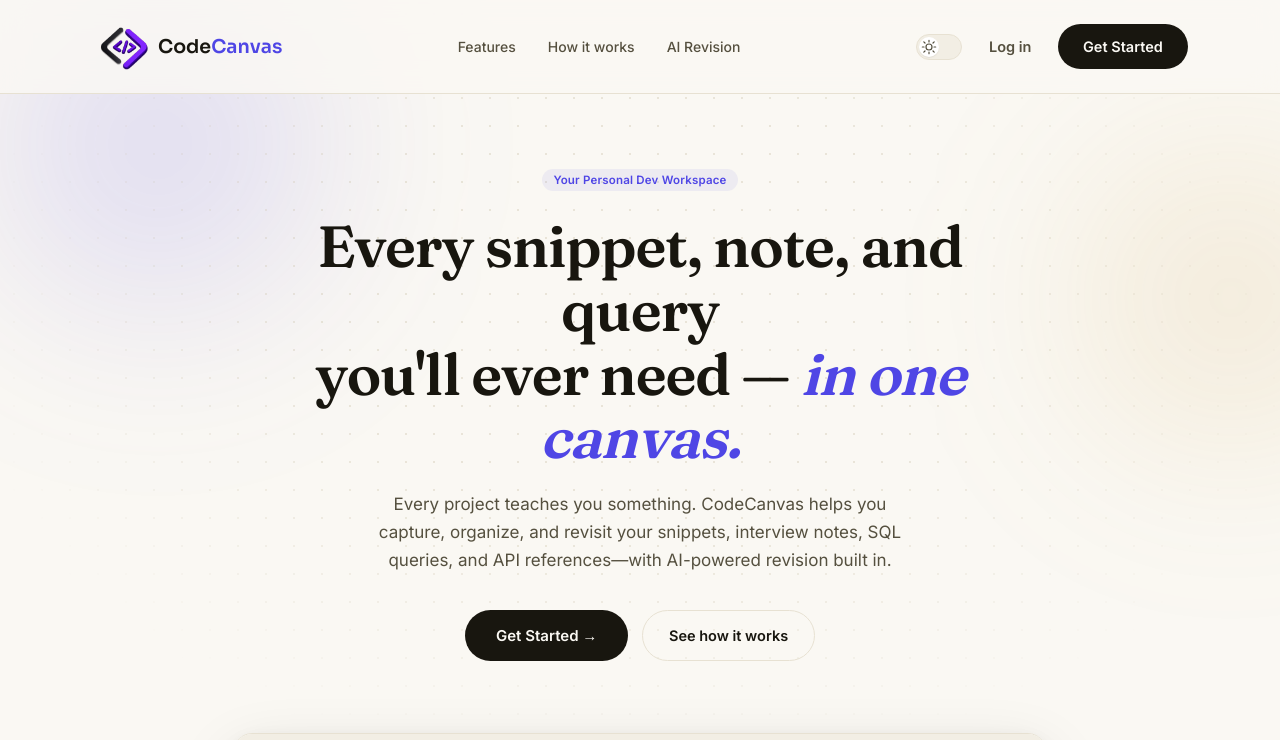
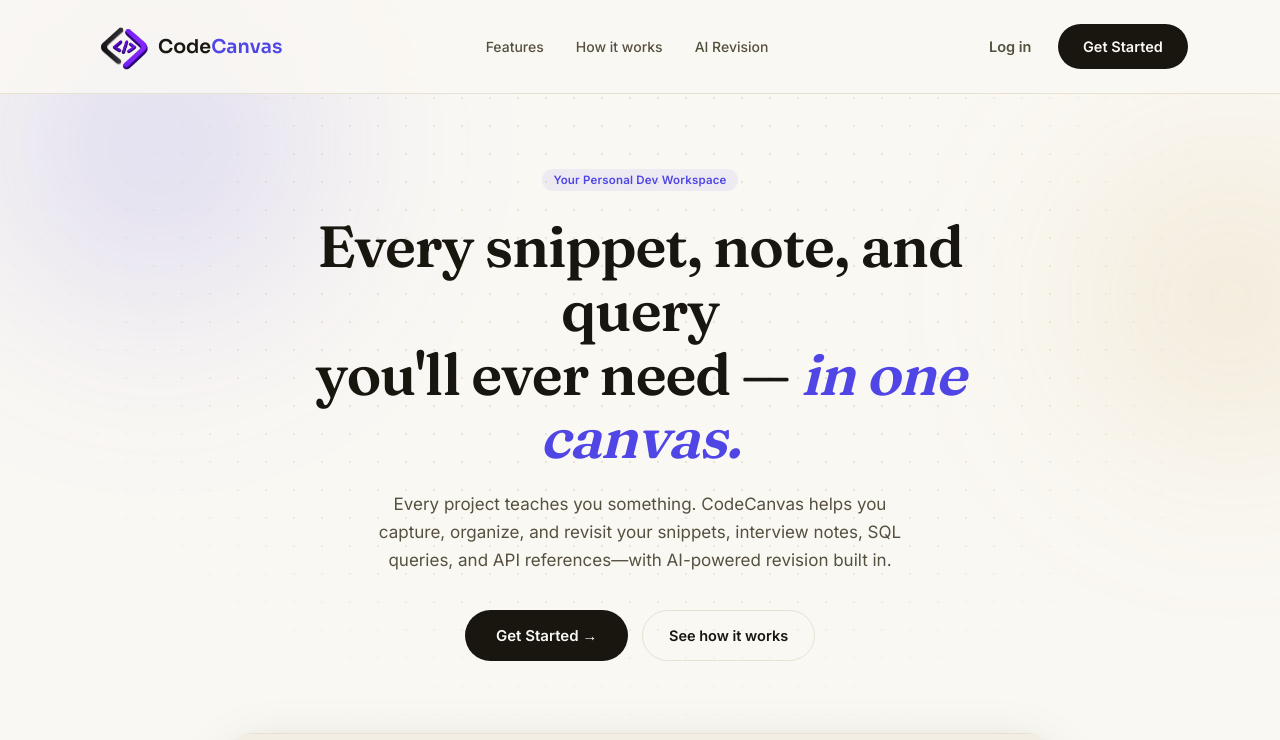
Before and after one commit to harshalpatil-10/codecanvas-frontend, a React (Vite) app: page / in a window 1280 px wide. Shown: the top 740 px of the page. Built offline with nearby package versions, Linux system fonts and the light colour scheme; no server answers.

Commit message:
Update LandingNavbar.jsx

```diff
--- a/src/components/landing/LandingNavbar.jsx
+++ b/src/components/landing/LandingNavbar.jsx
@@ -1,7 +1,6 @@
 import React, { useEffect, useState } from 'react'
 import { Link } from 'react-router-dom'
 import Logo from '../shared/Logo.jsx'
-import ThemeToggle from '../shared/ThemeToggle.jsx'
 import styles from './LandingNavbar.module.css'
 
 export default function LandingNavbar() {
@@ -25,7 +24,6 @@
           <a href="#ai">AI Revision</a>
         </div>
         <div className={styles.actions}>
-          <ThemeToggle />
           <Link to="/login" className="btn btn-ghost">Log in</Link>
           <Link to="/signup" className="btn btn-primary">Get Started</Link>
         </div>
```
